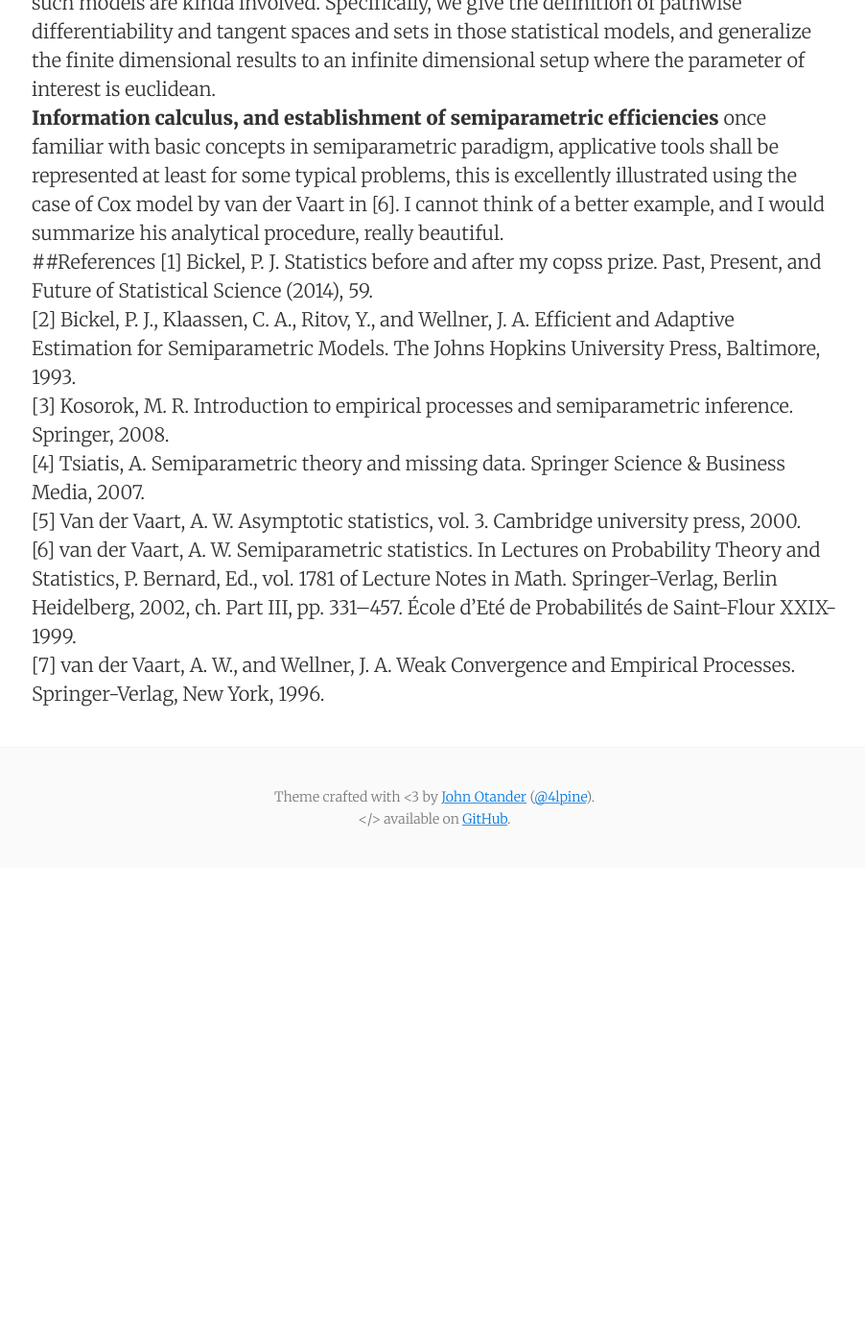
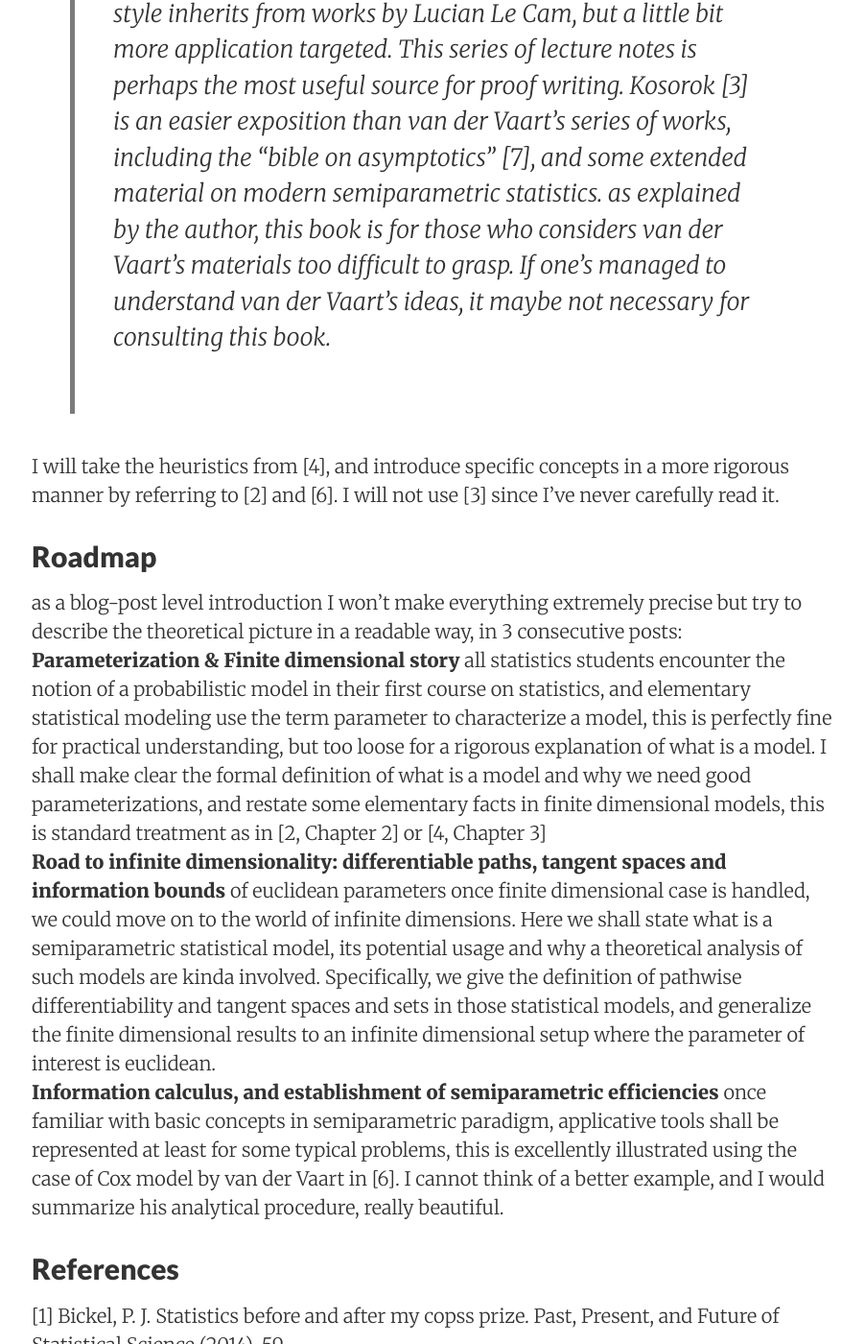
Before and after one commit to Rorschach1989/rorschach1989.github.io, a Jekyll site: the page built from _posts/2018-09-02-semi_1.md, in a window 1280 px wide and 1400 px high, scrolled down 1889 px. Shown: the whole window at 96% size, without its empty margins (187-1089 px from the left). Built offline with Jekyll 4.4.1, drawn with Linux system fonts in a browser that asks for light colours; before the commit the page ends 2793 px from its top, so only the background shows below that; some of the changed text lies outside the part shown.

```diff
--- a/_posts/2018-09-02-semi_1.md
+++ b/_posts/2018-09-02-semi_1.md
@@ -7,17 +7,25 @@ summary:    This is a brief overview of what I've been struggling with for 5 yea
 ---
 ## Materials
 There’re basically 4 relatively popular materials on semiparametric statistics that provides methodological aspects of semiparametric statistics
-**Bickel, Klaassen, Ritov & Wellner [2]** the magnum opus on semiparametric statistics, and also one of the most sophisticated books in modern statistics. Peter Bickel called this book as something he’s still proud of [1], and even after over 25 years of publication, there are not many extra develop- ments over this field, and those developments were contributed by mainly masters in this field like Jamie Robbins or van der Vaart. The book is written in a very mathematically intense manner, and was indeed a disaster during my first attempt to read it.
-**Tsiatis [4]** This is a much lighter exposition than BKRW, which is suitable for graduate students to get a first picture on what semiparametrics is talking about. This was our introductory material, and also highly advocated by professor Zhiliang Ying for an introductory course. This book reflects Tsiatis’s mastery, however the arguments therein appears somehow too loose for academic illustra- tions. This kind of phenomenon happens not that often, since semiparametric paradigm requires a very sophisticated starting point that goes much beyond undergraduate intros about mathematical statistics
-**van der Vaart [6]** is a lecture notes by the great van der Vaart, essentially an enlarged, and self contained version of the last chapter of his acclaimed book [5]. van der Vaart’s style inherits from works by Lucian Le Cam, but a little bit more application targeted. This series of lecture notes is perhaps the most useful source for proof writing.
+
+> **Bickel, Klaassen, Ritov & Wellner [2]** the magnum opus on semiparametric statistics, and also one of the most sophisticated books in modern statistics. Peter Bickel called this book as something he’s still proud of [1], and even after over 25 years of publication, there are not many extra develop- ments over this field, and those developments were contributed by mainly masters in this field like Jamie Robbins or van der Vaart. The book is written in a very mathematically intense manner, and was indeed a disaster during my first attempt to read it.
+
+> **Tsiatis [4]** This is a much lighter exposition than BKRW, which is suitable for graduate students to get a first picture on what semiparametrics is talking about. This was our introductory material, and also highly advocated by professor Zhiliang Ying for an introductory course. This book reflects Tsiatis’s mastery, however the arguments therein appears somehow too loose for academic illustra- tions. This kind of phenomenon happens not that often, since semiparametric paradigm requires a very sophisticated starting point that goes much beyond undergraduate intros about mathematical statistics
+
+> **van der Vaart [6]** is a lecture notes by the great van der Vaart, essentially an enlarged, and self contained version of the last chapter of his acclaimed book [5]. van der Vaart’s style inherits from works by Lucian Le Cam, but a little bit more application targeted. This series of lecture notes is perhaps the most useful source for proof writing.
 Kosorok [3] is an easier exposition than van der Vaart’s series of works, including the "bible on asymptotics" [7], and some extended material on modern semiparametric statistics. as explained by the author, this book is for those who considers van der Vaart’s materials too difficult to grasp. If one’s managed to understand van der Vaart’s ideas, it maybe not necessary for consulting this book.
+
 I will take the heuristics from [4], and introduce specific concepts in a more rigorous manner by referring to [2] and [6]. I will not use [3] since I’ve never carefully read it.
+
 ## Roadmap
+
 as a blog-post level introduction I won’t make everything extremely precise but try to describe the theoretical picture in a readable way, in 3 consecutive posts:
 **Parameterization & Finite dimensional story** all statistics students encounter the notion of a probabilistic model in their first course on statistics, and elementary statistical modeling use the term parameter to characterize a model, this is perfectly fine for practical understanding, but too loose for a rigorous explanation of what is a model. I shall make clear the formal definition of what is a model and why we need good parameterizations, and restate some elementary facts in finite dimensional models, this is standard treatment as in [2, Chapter 2] or [4, Chapter 3]
 **Road to infinite dimensionality: differentiable paths, tangent spaces and information bounds** of euclidean parameters once finite dimensional case is handled, we could move on to the world of infinite dimensions. Here we shall state what is a semiparametric statistical model, its potential usage and why a theoretical analysis of such models are kinda involved. Specifically, we give the definition of pathwise differentiability and tangent spaces and sets in those statistical models, and generalize the finite dimensional results to an infinite dimensional setup where the parameter of interest is euclidean.
 **Information calculus, and establishment of semiparametric efficiencies** once familiar with basic concepts in semiparametric paradigm, applicative tools shall be represented at least for some typical problems, this is excellently illustrated using the case of Cox model by van der Vaart in [6]. I cannot think of a better example, and I would summarize his analytical procedure, really beautiful.
-##References
+
+## References
+
 [1] Bickel, P. J. Statistics before and after my copss prize. Past, Present, and Future of Statistical Science (2014), 59.
 [2] Bickel, P. J., Klaassen, C. A., Ritov, Y., and Wellner, J. A. Efficient and Adaptive Estimation for Semiparametric Models. The Johns Hopkins University Press, Baltimore, 1993.
 [3] Kosorok, M. R. Introduction to empirical processes and semiparametric inference. Springer, 2008.
```
